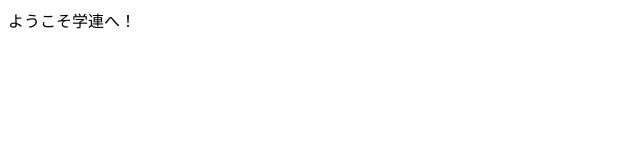
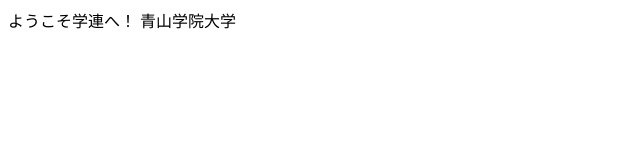
Before and after one commit to mapconcierge/www_gscstunion, a plain HTML site: page index.html in a window 1280 px wide. Shown: the whole page, without its empty margins (0-640 px from the left). Drawn offline with Linux system fonts and the light colour scheme.

Commit message:
Update index.html
一行追加

```diff
--- a/index.html
+++ b/index.html
@@ -5,5 +5,6 @@
 </head>
 <body>
 ようこそ学連へ！
+青山学院大学
 </body>
 </html>
```
